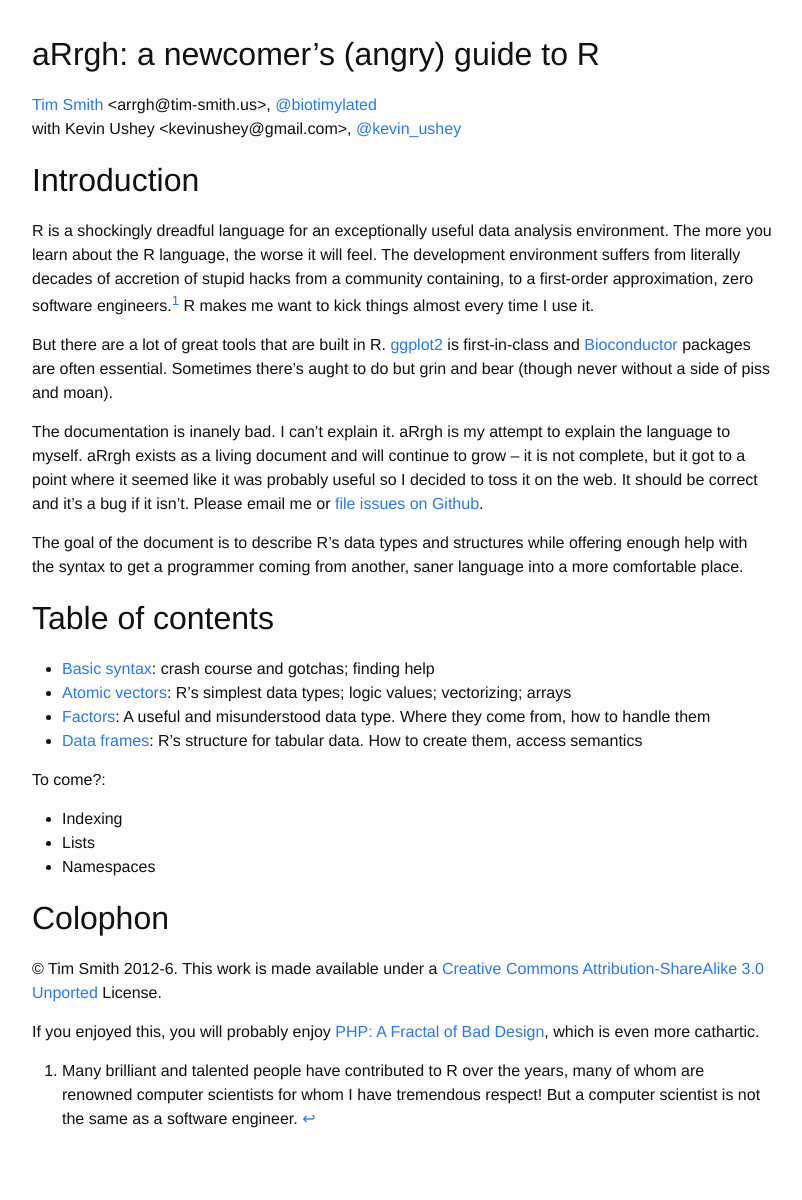
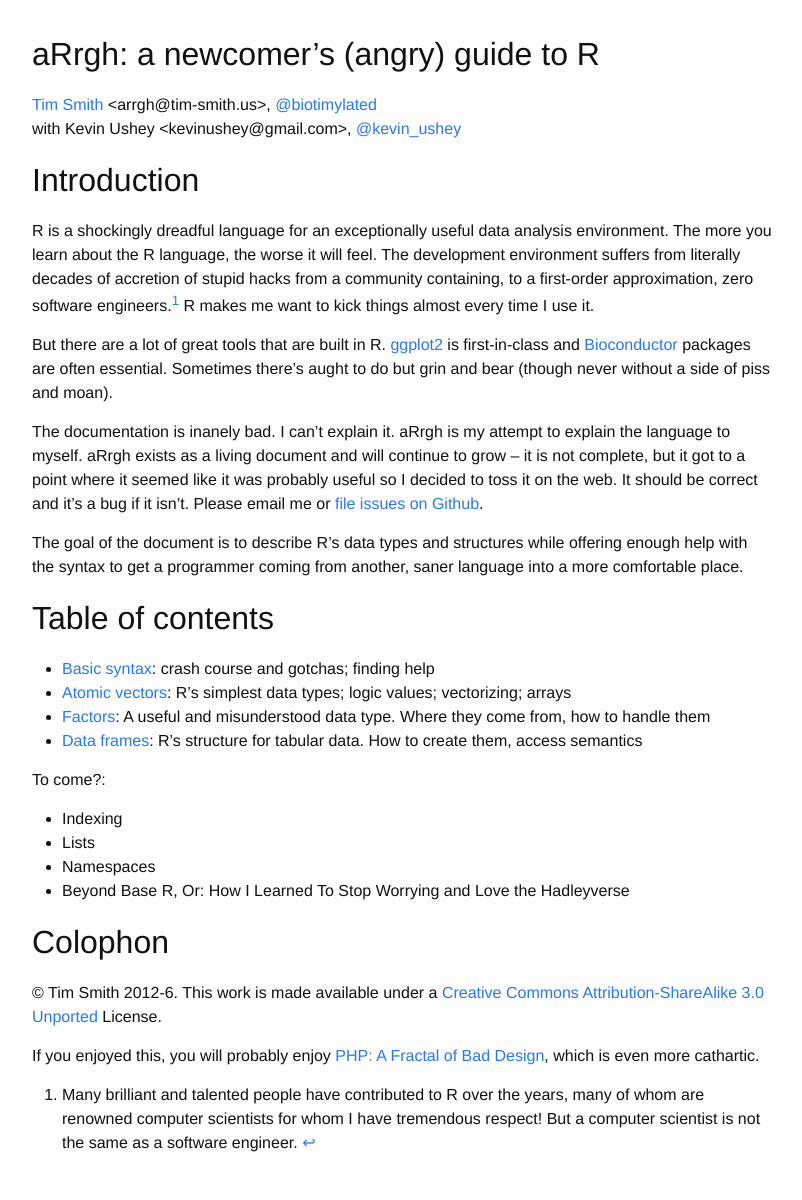
Before and after one commit to tdsmith/aRrgh, a Jekyll site: the page built from index.md, in a window 1280 px wide. Shown: the whole page, without its empty margins (238-1040 px from the left). Built offline with Jekyll 4.4.1, drawn with Linux system fonts in a browser that asks for light colours; before the commit the page ends 1176 px from its top, so only the background shows below that.

Commit message:
Tease Hadleyverse docs

```diff
--- a/index.md
+++ b/index.md
@@ -30,6 +30,7 @@ To come?:
  * Indexing
  * Lists
  * Namespaces
+ * Beyond Base R, Or: How I Learned To Stop Worrying and Love the Hadleyverse
 
 # Colophon
 © Tim Smith 2012-6. This work is made available under a [Creative Commons Attribution-ShareAlike 3.0 Unported](http://creativecommons.org/licenses/by-sa/3.0/deed.en_US) License.
```
